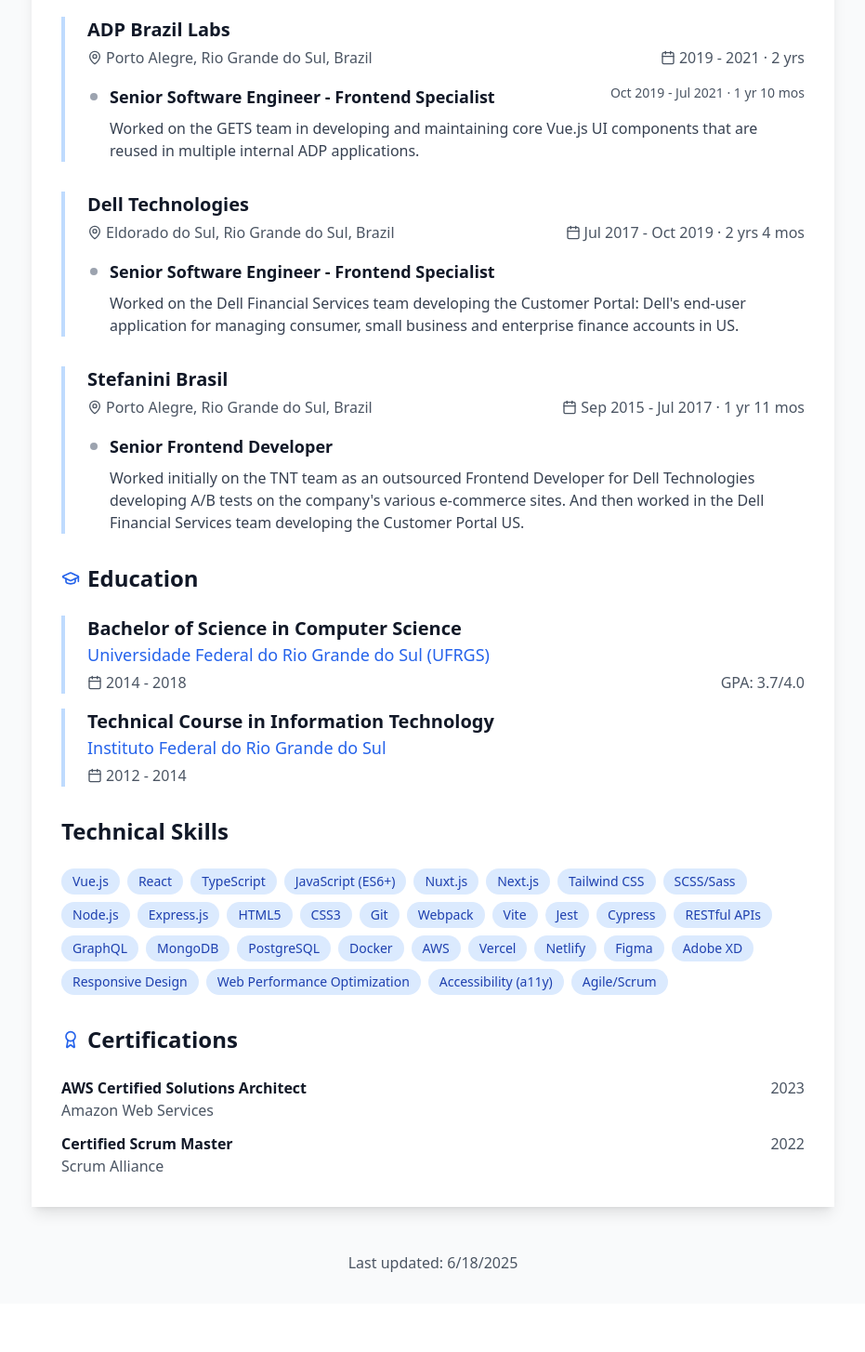
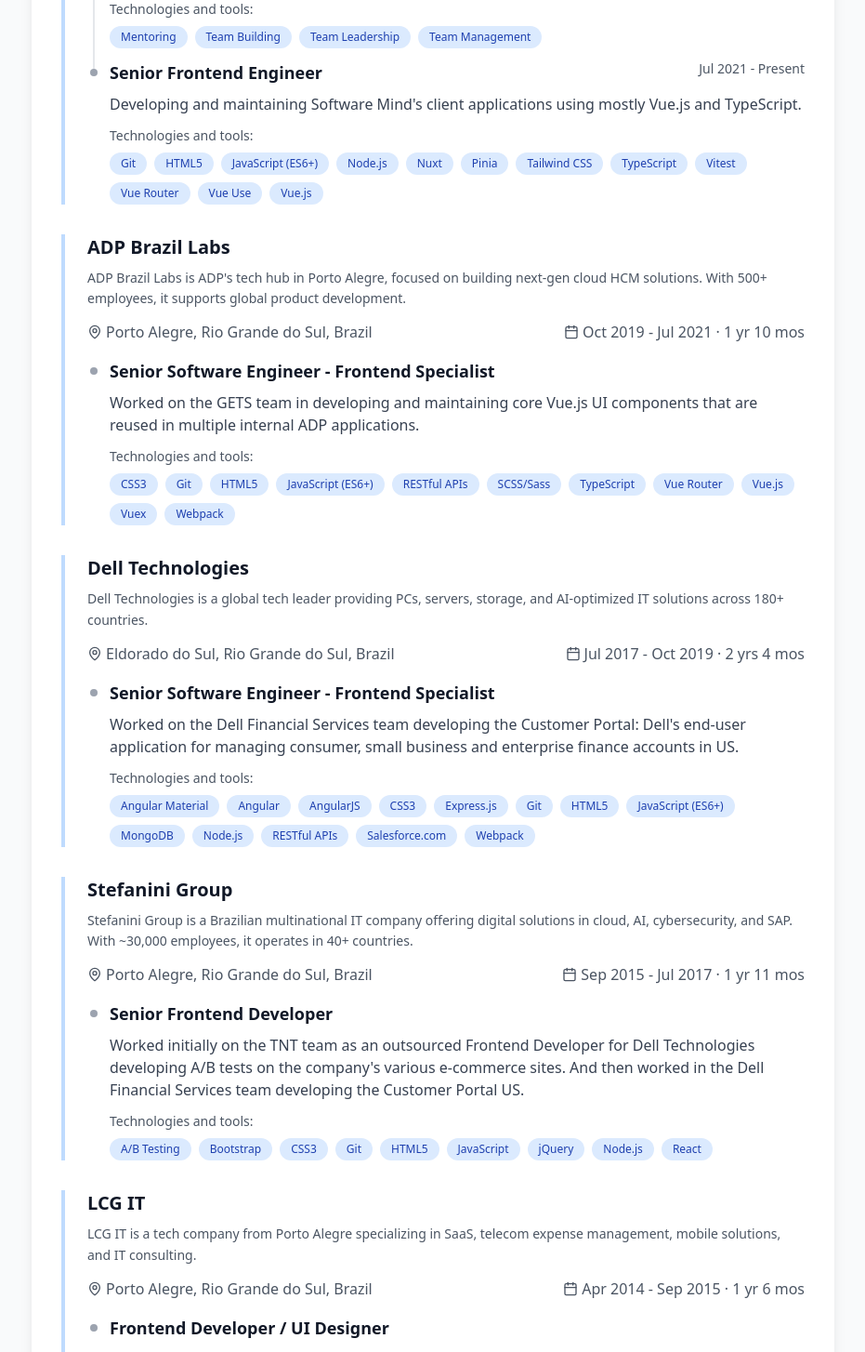
Before and after one commit to gusleindecker/cv.gusleindecker.dev, a Next.js app: page / in a window 1280 px wide. Shown: the part 980-2434 px from the top of the page at 93% size, without its empty margins (174-1105 px from the left). Before the commit the page ends 2382 px from the top, so only its background shows below. Built offline with nearby package versions, Linux system fonts and the light colour scheme.

Commit message:
Adding company description and adjusting the skills

```diff
--- a/app/page.js
+++ b/app/page.js
@@ -21,15 +21,17 @@ export default function CVPage() {
       linkedin: "https://www.linkedin.com/in/gusleindecker/",
       github: "https://github.com/gusleindecker", // Optional: add GitHub if you want
       website: "https://gusleindecker.dev/", // Optional: add personal website
-      summary: `A seasoned Frontend Engineer with a background in Advertising and over a decade of experience delivering high-quality web applications. Specialized in Vue.js (2 & 3), TypeScript, and modern JavaScript (ES6+), I’ve led the development of scalable, performant, and responsive user interfaces for the web. I also bring strong experience with React, Next.js, Nuxt, Tailwind CSS, SCSS, and Node.js, consistently transforming complex requirements into intuitive and visually refined digital experiences.
+      summary: `A seasoned Frontend Engineer with a background in Advertising and over a decade of experience delivering high-quality web applications. Specialized in Vue.js (2 & 3), TypeScript, and modern JavaScript (ES6+), I've led the development of scalable, performant, and responsive user interfaces for the web. I also bring strong experience with React, Next.js, Nuxt, Tailwind CSS, SCSS, and Node.js, consistently transforming complex requirements into intuitive and visually refined digital experiences.
 
-        As a technology professional, I’m deeply committed to continuous learning and growth. I stay ahead of industry trends, explore emerging tools, and value clean, maintainable code as much as user-centered design. I thrive in Agile environments, where cross-functional collaboration and adaptability are essential to building solutions that are not only technically sound but genuinely resonate with users.`,
+        As a technology professional, I'm deeply committed to continuous learning and growth. I stay ahead of industry trends, explore emerging tools, and value clean, maintainable code as much as user-centered design. I thrive in Agile environments, where cross-functional collaboration and adaptability are essential to building solutions that are not only technically sound but genuinely resonate with users.`,
     },
     experience: [
       {
         company: "Software Mind North America",
+        description:
+          "Software Mind is a global software company offering engineering, cloud, and AI solutions with 1,500+ experts worldwide.",
         location: "Remote",
-        totalDuration: "2021 - Present · 3 yrs 11 mos",
+        totalDuration: "July 2021 - Present · 3 yrs 11 mos",
         positions: [
           {
             title: "Team Leader",
@@ -39,6 +41,12 @@ export default function CVPage() {
               "Facilitating personal and professional issues for the consultants, ensuring smooth project execution.",
               "Improving team collaboration.",
             ],
+            skills: [
+              "Mentoring",
+              "Team Building",
+              "Team Leadership",
+              "Team Management",
+            ],
           },
           {
             title: "Senior Frontend Engineer",
@@ -46,25 +54,56 @@ export default function CVPage() {
             description: [
               "Developing and maintaining Software Mind's client applications using mostly Vue.js and TypeScript.",
             ],
+            skills: [
+              "Git",
+              "HTML5",
+              "JavaScript (ES6+)",
+              "Node.js",
+              "Nuxt",
+              "Pinia",
+              "Tailwind CSS",
+              "TypeScript",
+              "Vitest",
+              "Vue Router",
+              "Vue Use",
+              "Vue.js",
+            ],
           },
         ],
       },
       {
         company: "ADP Brazil Labs",
+        description:
+          "ADP Brazil Labs is ADP's tech hub in Porto Alegre, focused on building next-gen cloud HCM solutions. With 500+ employees, it supports global product development.",
         location: "Porto Alegre, Rio Grande do Sul, Brazil",
-        totalDuration: "2019 - 2021 · 2 yrs",
+        totalDuration: "Oct 2019 - Jul 2021 · 1 yr 10 mos",
         positions: [
           {
             title: "Senior Software Engineer - Frontend Specialist",
-            duration: "Oct 2019 - Jul 2021 · 1 yr 10 mos",
+            duration: "",
             description: [
               "Worked on the GETS team in developing and maintaining core Vue.js UI components that are reused in multiple internal ADP applications.",
+            ],
+            skills: [
+              "CSS3",
+              "Git",
+              "HTML5",
+              "JavaScript (ES6+)",
+              "RESTful APIs",
+              "SCSS/Sass",
+              "TypeScript",
+              "Vue Router",
+              "Vue.js",
+              "Vuex",
+              "Webpack",
             ],
           },
         ],
       },
       {
         company: "Dell Technologies",
+        description:
+          "Dell Technologies is a global tech leader providing PCs, servers, storage, and AI-optimized IT solutions across 180+ countries.",
         location: "Eldorado do Sul, Rio Grande do Sul, Brazil",
         totalDuration: "Jul 2017 - Oct 2019 · 2 yrs 4 mos",
         positions: [
@@ -74,11 +113,28 @@ export default function CVPage() {
             description: [
               "Worked on the Dell Financial Services team developing the Customer Portal: Dell's end-user application for managing consumer, small business and enterprise finance accounts in US.",
             ],
+            skills: [
+              "Angular Material",
+              "Angular",
+              "AngularJS",
+              "CSS3",
+              "Express.js",
+              "Git",
+              "HTML5",
+              "JavaScript (ES6+)",
+              "MongoDB",
+              "Node.js",
+              "RESTful APIs",
+              "Salesforce.com",
+              "Webpack",
+            ],
           },
         ],
       },
       {
-        company: "Stefanini Brasil",
+        company: "Stefanini Group",
+        description:
+          "Stefanini Group is a Brazilian multinational IT company offering digital solutions in cloud, AI, cybersecurity, and SAP. With ~30,000 employees, it operates in 40+ countries.",
         location: "Porto Alegre, Rio Grande do Sul, Brazil",
         totalDuration: "Sep 2015 - Jul 2017 · 1 yr 11 mos",
         positions: [
@@ -88,21 +144,54 @@ export default function CVPage() {
             description: [
               "Worked initially on the TNT team as an outsourced Frontend Developer for Dell Technologies developing A/B tests on the company's various e-commerce sites. And then worked in the Dell Financial Services team developing the Customer Portal US.",
             ],
+            skills: [
+              "A/B Testing",
+              "Bootstrap",
+              "CSS3",
+              "Git",
+              "HTML5",
+              "JavaScript",
+              "jQuery",
+              "Node.js",
+              "React",
+            ],
+          },
+        ],
+      },
+      {
+        company: "LCG IT",
+        description:
+          "LCG IT is a tech company from Porto Alegre specializing in SaaS, telecom expense management, mobile solutions, and IT consulting.",
+        location: "Porto Alegre, Rio Grande do Sul, Brazil",
+        totalDuration: "Apr 2014 - Sep 2015 · 1 yr 6 mos",
+        positions: [
+          {
+            title: "Frontend Developer / UI Designer",
+            duration: "",
+            description: [
+              "Worked as a frontend developer and user interface designer on several projects for the company.",
+            ],
+            skills: [
+              "Adobe Photoshop",
+              "Adobe XD",
+              "Backbone.js",
+              "Bootstrap",
+              "CSS3",
+              "Git",
+              "HTML5",
+              "JavaScript",
+              "jQuery",
+            ],
           },
         ],
       },
     ],
     education: [
       {
-        degree: "Bachelor of Science in Computer Science",
-        school: "Universidade Federal do Rio Grande do Sul (UFRGS)",
-        duration: "2014 - 2018",
-        gpa: "3.7/4.0",
-      },
-      {
-        degree: "Technical Course in Information Technology",
-        school: "Instituto Federal do Rio Grande do Sul",
-        duration: "2012 - 2014",
+        degree: "Bachelor's Degree in Social Communication (Advertising)",
+        school: "Pontifícia Universidade Católica do Rio Grande do Sul (PUCRS)",
+        duration: "Jan 1994 - Jan 1999",
+        gpa: "",
       },
     ],
     skills: [
@@ -240,6 +329,12 @@ export default function CVPage() {
                       <h3 className="text-xl font-bold text-gray-900 print:text-lg">
                         {company.company}
                       </h3>
+                      {/* Company Description */}
+                      <div className="text-gray-600 text-sm mt-2 mb-3 print:text-sm print:mt-1 print:mb-2">
+                        <p className="leading-relaxed print:leading-snug">
+                          {company.description}
+                        </p>
+                      </div>
                       <div className="flex flex-col md:flex-row md:justify-between text-gray-600 mt-1">
                         <p className="flex items-center gap-1 print:text-sm">
                           <MapPin className="w-4 h-4" aria-hidden="true" />
@@ -280,7 +375,7 @@ export default function CVPage() {
                                 </span>
                               </div>
                               <ul
-                                className={`list-inside space-y-1 print:space-y-0 text-gray-700 print:text-sm ${
+                                className={`list-inside space-y-1 print:space-y-0 text-gray-700 print:text-sm mb-3 print:mb-2 ${
                                   position.description.length > 1 && "list-disc"
                                 }`}
                               >
@@ -290,6 +385,30 @@ export default function CVPage() {
                                   </li>
                                 ))}
                               </ul>
+
+                              {/* Skills for this position */}
+                              <div
+                                className={`mt-3 ${
+                                  positionIndex !==
+                                    company.positions.length - 1 && `mb-3`
+                                } print:mt-2`}
+                              >
+                                <div className="flex items-center gap-2 mb-2 print:mb-1">
+                                  <span className="text-sm font-medium text-gray-600 print:text-xs">
+                                    Technologies and tools:
+                                  </span>
+                                </div>
+                                <div className="flex flex-wrap gap-2 print:gap-1">
+                                  {position.skills.map((skill, skillIndex) => (
+                                    <span
+                                      key={skillIndex}
+                                      className="bg-blue-100 text-blue-800 px-3 py-1 rounded-full text-xs font-medium print:bg-gray-100 print:text-gray-800 print:text-xs print:px-2 print:py-1"
+                                    >
+                                      {skill}
+                                    </span>
+                                  ))}
+                                </div>
+                              </div>
                             </div>
                           </div>
                         ))}
@@ -307,7 +426,7 @@ export default function CVPage() {
                   className="w-5 h-5 text-blue-600"
                   aria-hidden="true"
                 />
-                Education
+                Academic Education
               </h2>
               <div className="space-y-4 print:space-y-2">
                 {cvData.education.map((edu, index) => (
```
